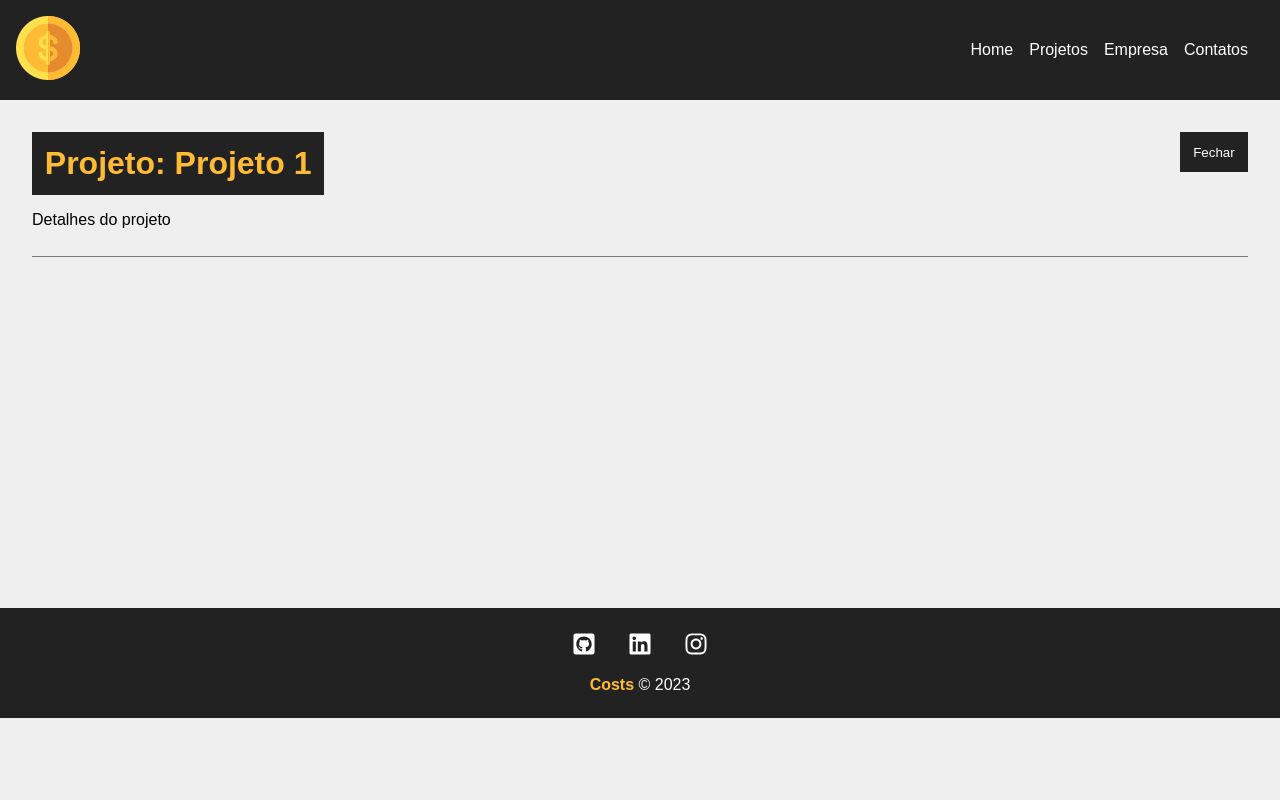
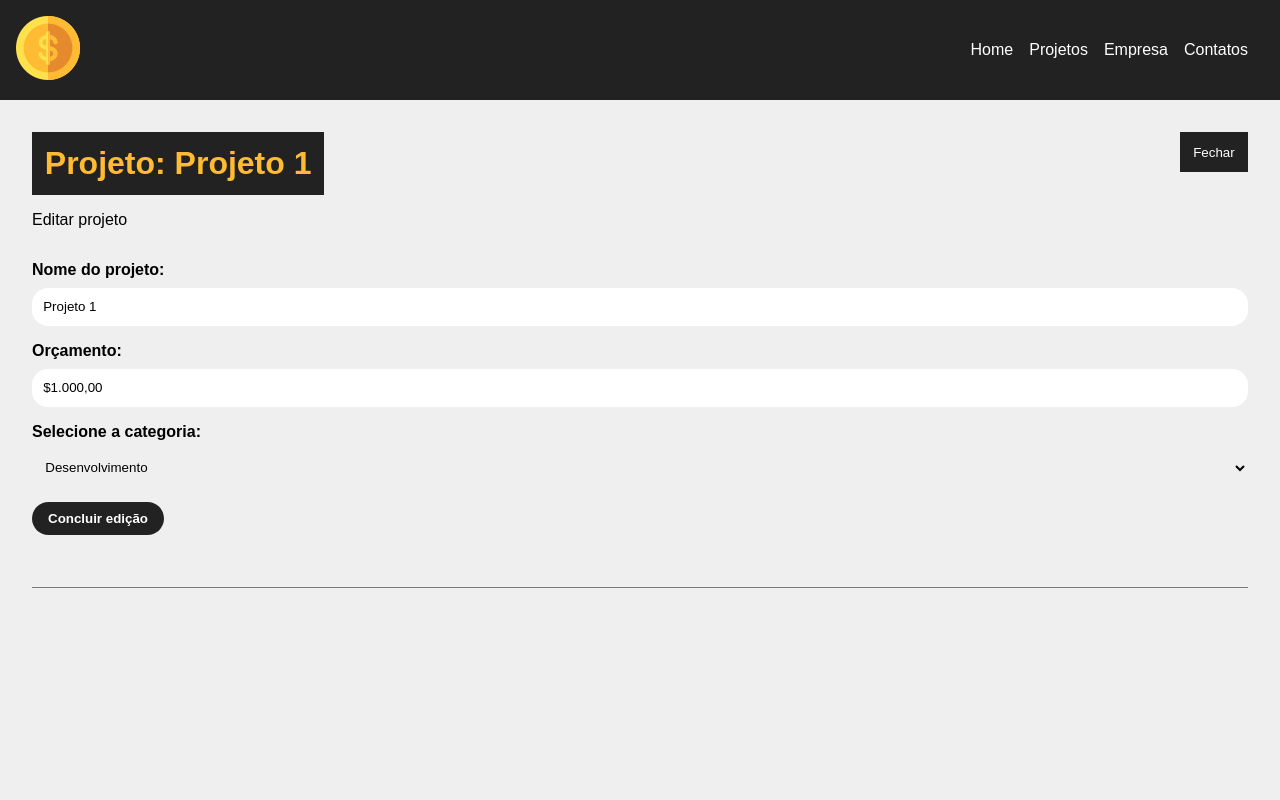
Before and after one commit to Adoniasfalcao/Costs, a React (Create React App) app: page /project/1 in a window 1280 px wide. Both pictures are taken after a click on the button "Editar projeto". Shown: the top 800 px of the page. Built offline with nearby package versions, Linux system fonts and the light colour scheme; data requests are answered from the project's data file.

Commit message:
Criando formulário de edição

```diff
--- a/src/components/pages/Pages style/Project.module.css
+++ b/src/components/pages/Pages style/Project.module.css
@@ -47,6 +47,7 @@
   width:100%;
 }
 
+/* Telas com largura máxima de 768px */
 @media screen and (max-width: 768px) {
 
   .project_info {
--- a/src/components/pages/Project.jsx
+++ b/src/components/pages/Project.jsx
@@ -3,6 +3,7 @@ import { useParams } from 'react-router-dom'
 import { useState, useEffect } from 'react'
 import Loading from '../layout/Loading'
 import Container from '../layout/Container'
+import ProjectForm from '../project/ProjectForm'
 
 
 function Project () {
@@ -33,6 +34,32 @@ function Project () {
     }, [id])
 
 
+    //Editar projetos
+    function editPost (project) {
+
+        if (project.project_budget < project.costs) {
+            //Nada ainda
+        }
+
+        fetch(`http//localhost:5000/projects/${id}`, {
+            method: 'PATCH',
+            headers: {
+                'Content-Type':'application/json'
+            },
+            body: JSON.stringify(project)
+
+        })
+        .then( resp => resp.json() )
+        .then( (data) => {
+
+            setProject(data)
+            setShowProjectForm(false)
+
+        })
+        .catch( err => console.log(err) )
+    }
+
+
     //Mostrar formulário de edição
     function toggleProjectForm () {
         setShowProjectForm(!showProjectForm)
@@ -57,7 +84,7 @@ function Project () {
                                     </p>
 
                                     <p>
-                                        <span>Total de orçamento:</span> ${project.budget}
+                                        <span>Total de orçamento:</span> {project.project_budget}
                                     </p>
 
                                     <p>
@@ -65,11 +92,11 @@ function Project () {
                                     </p>
 
                                 </div>
-
                             ) :
                             (
                                 <div className={styles.project_info}>
-                                    <p>Detalhes do projeto</p>
+                                    <p>Editar projeto</p>
+                                    <ProjectForm handleSubmit={editPost} btnText="Concluir edição" projectData={project} />
                                 </div>
                             )}
 
--- a/src/components/project/ProjectForm.jsx
+++ b/src/components/project/ProjectForm.jsx
@@ -30,12 +30,12 @@ function ProjectForm({ btnText, handleSubmit, projectData }) {
         'content-Type': 'application/json',
       },
     })
-      .then((resp) => resp.json())
-      .then((data) => {
+      .then( (resp) => resp.json() )
+      .then( (data) => {
         setCategories(data);
         console.log(data)
       })
-      .catch((err) => console.log(err));
+      .catch( (err) => console.log(err) );
   }, []);
 
   const submit = (event) => {
```
